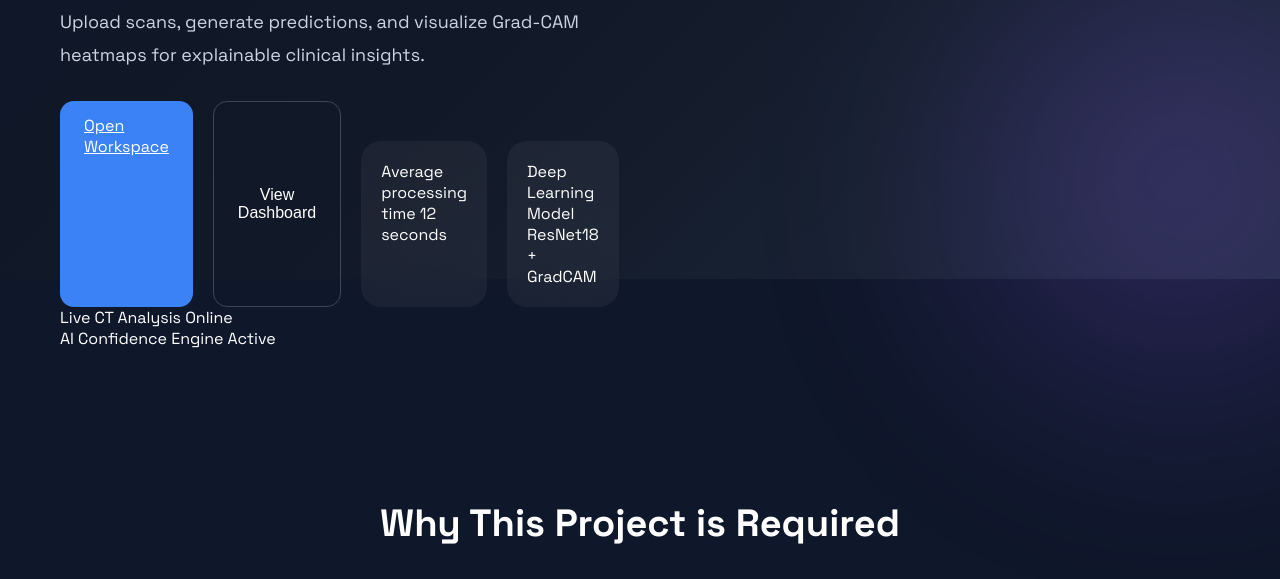
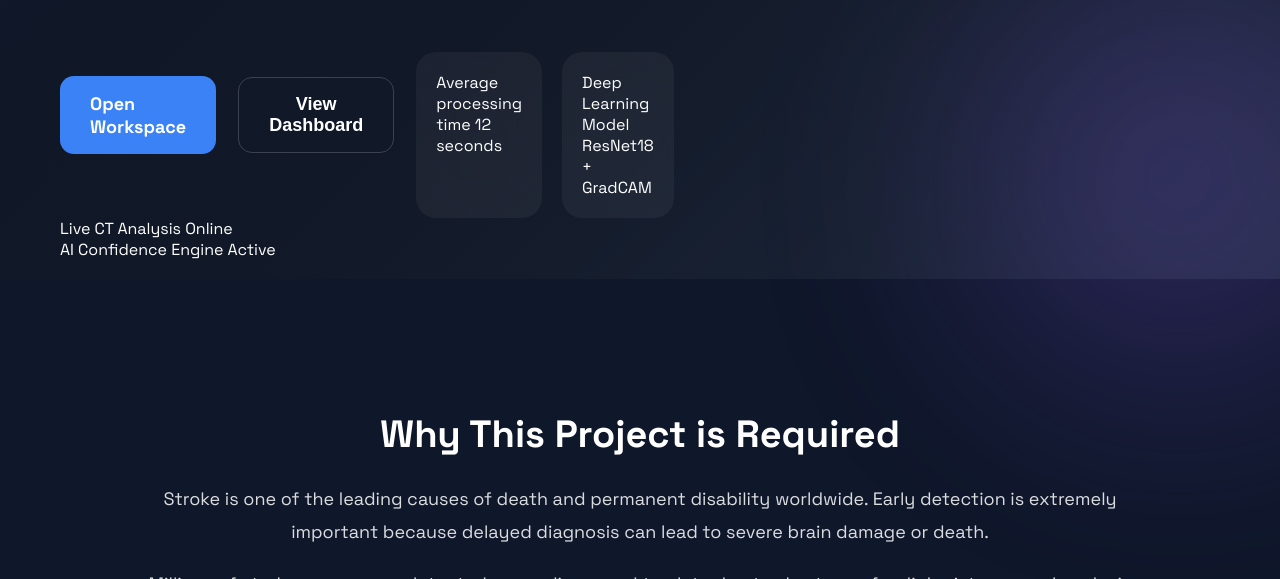
Before and after one commit to prachiti-08/stroke-detection-app, a plain HTML site: page index.html in a window 1280 px wide. Shown: the part 521-1100 px from the top of the page. Drawn offline with Linux system fonts and the light colour scheme.

Commit message:
Refactor CSS styles for consistency and clarity

```diff
--- a/static/style.css
+++ b/static/style.css
@@ -129,29 +129,35 @@
     font-size:14px;
 }
 
-.hero-actions{
-    display:flex;
-    gap:20px;
-    margin-top:30px;
+.hero-actions {
+  display: flex;
+  gap: 22px;
+  align-items: center;
+  margin-top: 30px;
 }
 
-.btn{
-    padding:14px 24px;
-    border:none;
-    border-radius:14px;
-    cursor:pointer;
-    font-size:16px;
+.btn {
+  display: inline-flex;
+  align-items: center;
+  justify-content: center;
+  padding: 16px 30px;
+  border-radius: 14px;
+  text-decoration: none;
+  font-size: 18px;
+  font-weight: 700;
+  cursor: pointer;
+  border: none;
 }
 
-.primary{
-    background:#3b82f6;
-    color:white;
+.btn.primary {
+  background: #3b82f6;
+  color: white;
 }
 
-.ghost{
-    background:transparent;
-    border:1px solid rgba(255,255,255,0.2);
-    color:white;
+.btn.ghost {
+  background: transparent;
+  color: white;
+  border: 1px solid rgba(255,255,255,0.18);
 }
 
 .hero-metrics{
```
